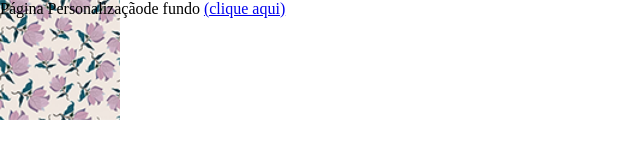
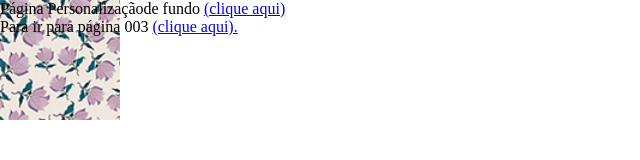
Before and after one commit to felipecabrera1/exercicio-guanabara, a plain HTML site: page fundo002.html in a window 1280 px wide. Shown: the whole page, without its empty margins (0-640 px from the left). Drawn offline with Linux system fonts and the light colour scheme.

Commit message:
coloquei um link para a página 003

```diff
--- a/fundo002.html
+++ b/fundo002.html
@@ -9,6 +9,7 @@
 </head>
 <nav>
     <p>Página Personalizaçãode fundo <a href="index.html" target="_self" rel="prev">(clique aqui)</a></p>
+    <p>Para ir para página 003 <a href="pag003.html" target="_self" rel="next">(clique aqui). </a></p>
 </nav>
 <body>
 
```
